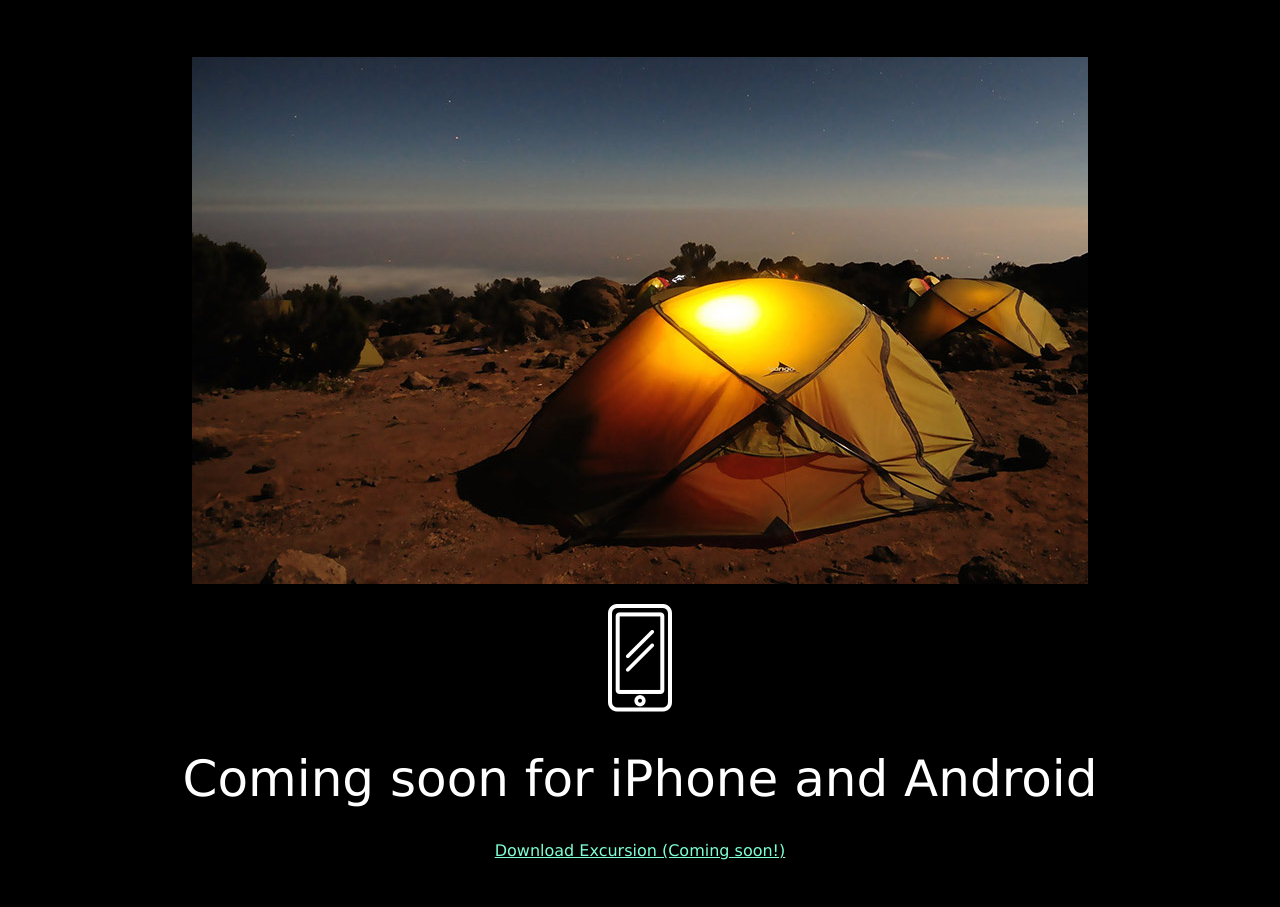
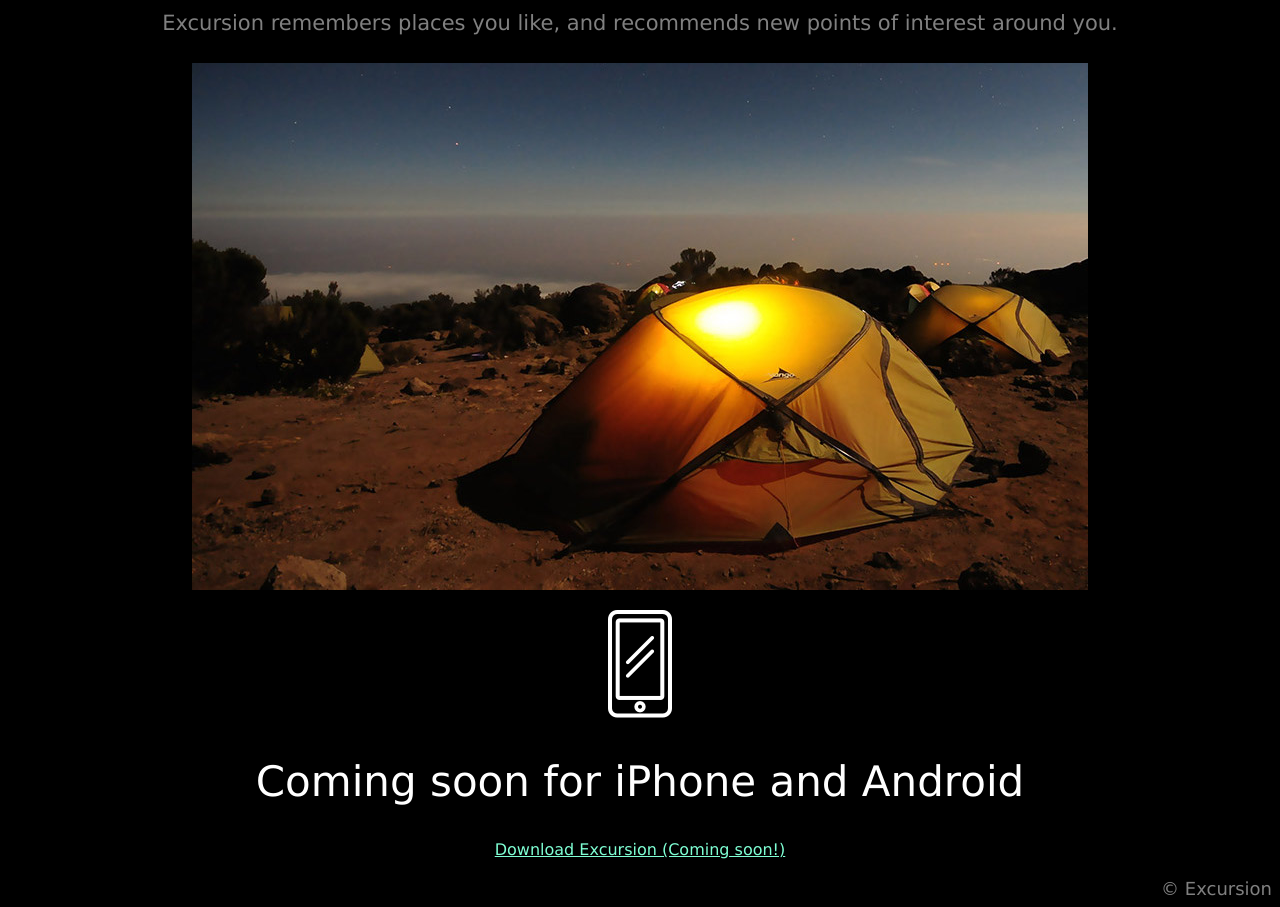
Before and after one commit to anderbay/excursion, a plain HTML site: page index.html in a window 1280 px wide. Shown: the part 422-1329 px from the top of the page. Before the commit the page ends 1290 px from the top, so only its background shows below. Drawn offline with Linux system fonts and the light colour scheme.

Commit message:
Completed page project

```diff
--- a/index.html
+++ b/index.html
@@ -10,11 +10,12 @@
     <a class="top_link" href="#">Download Excursion (Coming soon!)</a>
     <p><video src="./resources/videos/excursion.mp4" autoplay poster="cellphone.jpg">
     </video></p>
-    <h1>Your personal travel guide</h1>
-    <h4>Excursion remebers places you like, and recommends new points of interest around you.</h4>
+    <h2>Your personal travel guide</h2>
+    <h4>Excursion remembers places you like, and recommends new points of interest around you.</h4>
     <img src="./resources/images/camp.jpg" alt="camping in the dessert">
     <p><img src="./resources/images/phone.png" alt="cell phone icon"></p>
-    <h1>Coming soon for iPhone and Android</h1>
-    <a class="top_link" href="#">Download Excursion (Coming soon!)</a>
+    <h2>Coming soon for iPhone and Android</h2>
+    <a class="top_link" href="#">Download Excursion (Coming soon!)</a><br><br>
+    <footer>&copy; Excursion</footer>
   </body>
 </html>
--- a/resources/css/style.css
+++ b/resources/css/style.css
@@ -5,13 +5,29 @@ html {
 }
 
 h1 {
-  font-family: Verdana;
   font-weight: normal;
   font-size: 50px;
   color: white;
+}
+
+h2{
+  font-weight: 300;
+  font-size: 42px;
+  color: white;
+}
+
+h4 {
+  font-size: 21px;
+  color: gray;
+  font-weight: normal;
 }
 
 .top_link {
   color: aquamarine;
   font-size: 16px;
 }
+ footer {
+   text-align: right;
+   color: gray;
+   font-size:18px;
+ }
```
